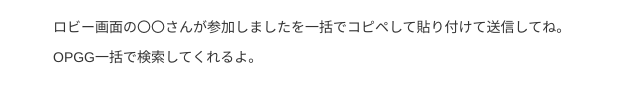
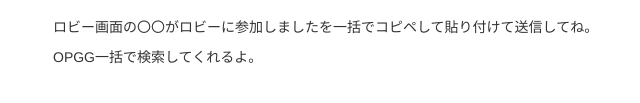
Before and after one commit to 4nclo/opggserch, a plain HTML site: page index.html in a window 1280 px wide. Shown: the part 311-414 px from the top of the page, without its empty margins (2-642 px from the left). Drawn offline with nearby package versions, Linux system fonts and the light colour scheme.

Commit message:
changes text

```diff
--- a/index.html
+++ b/index.html
@@ -23,7 +23,7 @@
       </div>
       <br>
       <div class="row">
-        <p >ロビー画面の〇〇さんが参加しましたを一括でコピペして貼り付けて送信してね。</p>
+        <p >ロビー画面の〇〇がロビーに参加しましたを一括でコピペして貼り付けて送信してね。</p>
         <p>OPGG一括で検索してくれるよ。</p>
        </div>
     </div>
```
